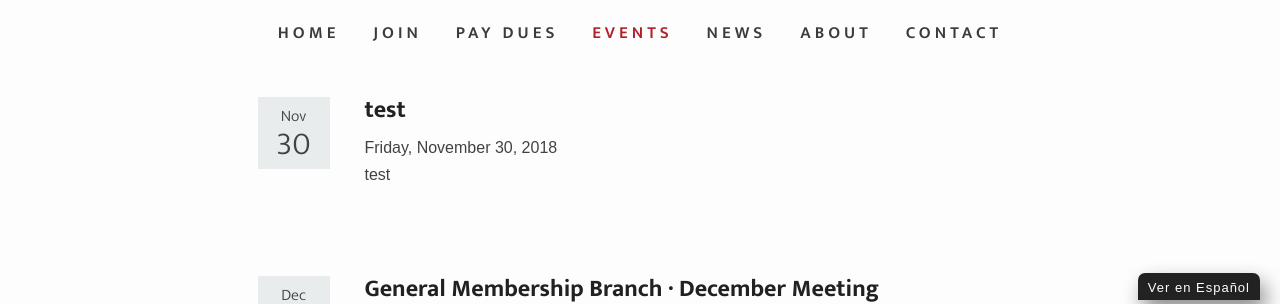
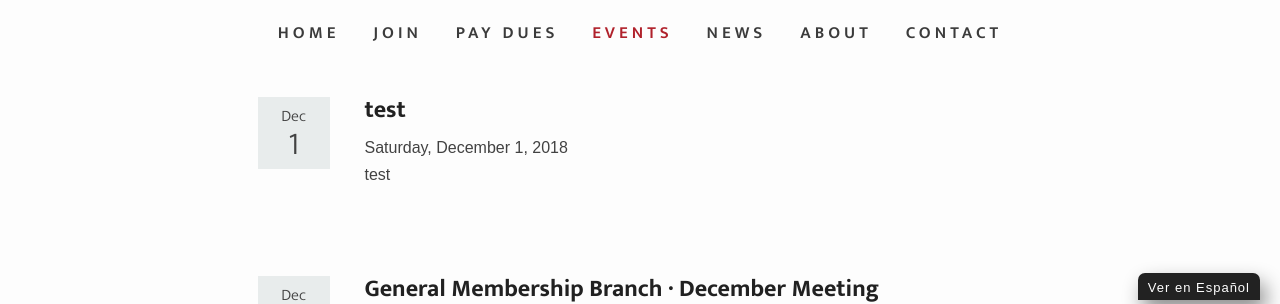
Before and after one commit to vancouveriww/vancouveriww.github.io, a Jekyll site: the page built from _events/index.html, in a window 1280 px wide. Shown: the part 600-904 px from the top of the page. Built offline with Jekyll 4.4.1, drawn with Linux system fonts in a browser that asks for light colours; some web fonts are replaced.

Commit message:
Update Event “test”

```diff
--- a/_events/test.md
+++ b/_events/test.md
@@ -1,7 +1,7 @@
 ---
 layout: event
 title: test
-date: 'Friday, November 30, 2018'
+date: 'Saturday, December 1, 2018'
 time: test
 ---
 test
```
